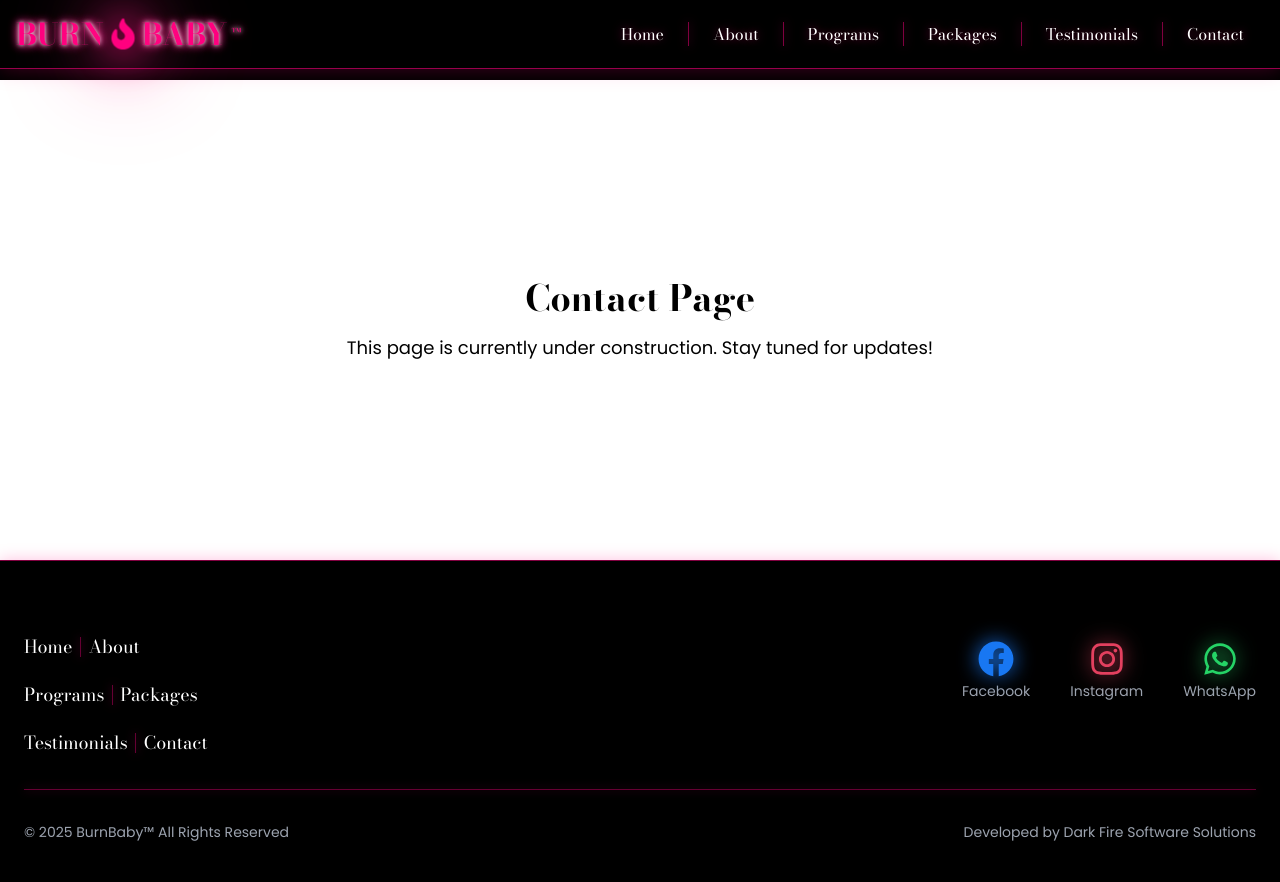
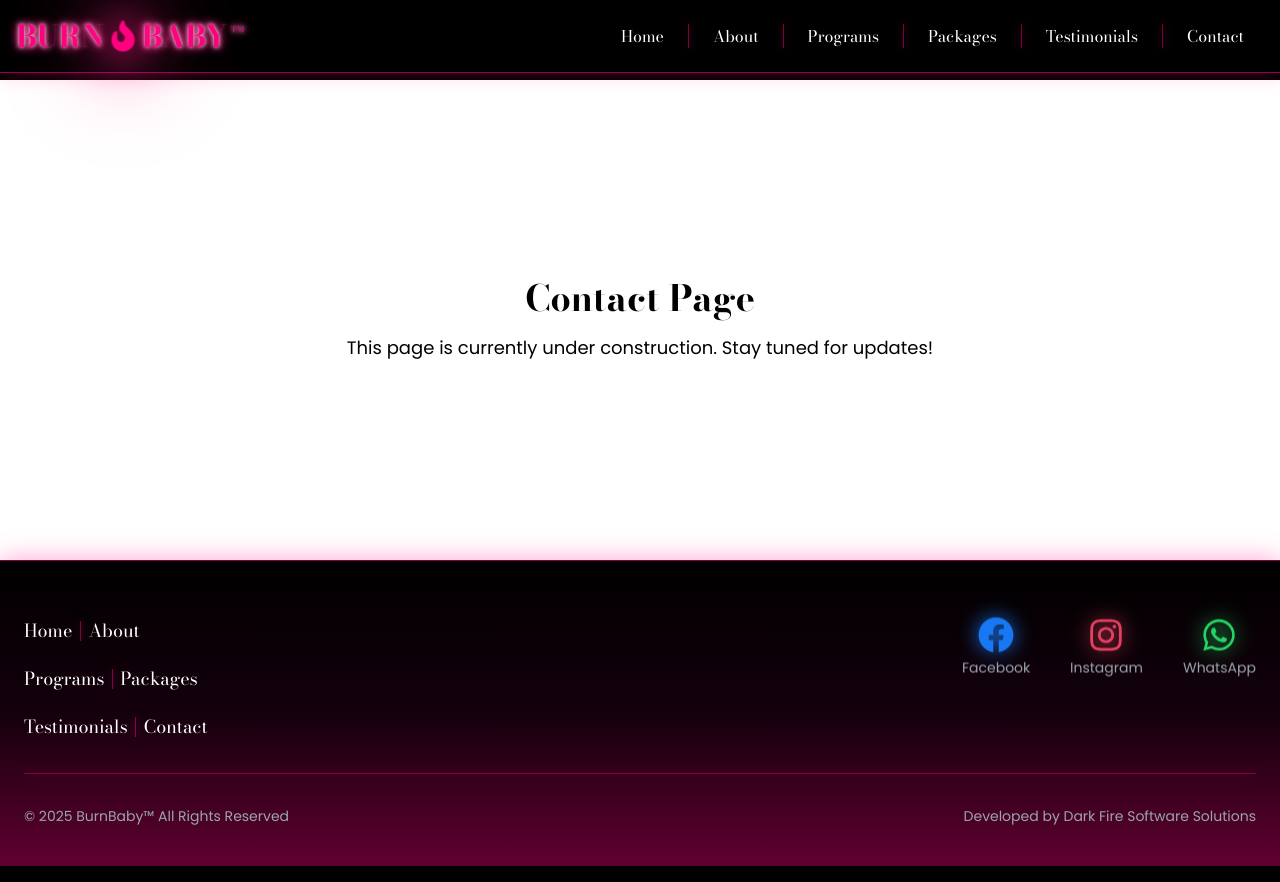
Before and after one commit to TimBarlow91/burnbaby, a React (Vite) app: page /contact in a window 1280 px wide. Built offline with nearby package versions, Linux system fonts and the light colour scheme.

Commit message:
Styling and animation changes

```diff
--- a/src/components/Footer.jsx
+++ b/src/components/Footer.jsx
@@ -1,4 +1,5 @@
 import { FaFacebook, FaInstagram, FaWhatsapp } from 'react-icons/fa';
+import { useEffect } from 'react';
 
 export default function Footer() {
     const linkPairs = [
@@ -6,39 +7,55 @@ export default function Footer() {
         ['Programs', 'Packages'],
         ['Testimonials', 'Contact'],
     ];
-    const toHref = (t) => `/${t.toLowerCase()}`;
+
+    const toHref = (t) => (t === 'Home' ? '/' : `/${t.toLowerCase()}`);
+
+    useEffect(() => {
+        const observer = new IntersectionObserver(
+            (entries) => {
+                entries.forEach((entry) => {
+                    const el = entry.target;
+                    if (entry.isIntersecting) {
+                        el.classList.add('footer-in-view');
+                    } else {
+                        el.classList.remove('footer-in-view'); // allows re-trigger on scroll
+                    }
+                });
+            },
+            { threshold: 0.2 }
+        );
+
+        document.querySelectorAll('.footer-anim').forEach((el) => observer.observe(el));
+        return () => observer.disconnect();
+    }, []);
 
     return (
-        <footer className="bg-black text-white py-10 border-t border-[#ff007f]/50 shadow-[0_0_15px_#ff007f40]">
-            <div className="max-w-7xl mx-auto px-6">
+        <footer className="relative text-white py-10 border-t border-[#ff007f]/50 shadow-[0_0_25px_#ff007f60] overflow-hidden">
+            {/* Background gradient: glowing pink fading into black toward center top */}
+            <div className="absolute inset-0 bg-gradient-to-t from-[#ff007f]/40 via-[#1a0010]/80 to-black opacity-95"></div>
 
-                {/* Top: Links (left) + Social (right) */}
-                <div className="flex flex-col md:flex-row justify-between items-start gap-10">
-
-                    {/* LEFT: two-at-a-time links with perfectly aligned vertical separator */}
-                    <div className="mt-8 space-y-5">
+            <div className="relative max-w-7xl mx-auto px-6 z-10">
+                {/* ROW on all sizes so left/right align on mobile, too */}
+                <div className="flex flex-row justify-between items-start gap-10">
+                    {/* Link sections (left) */}
+                    <div className="mt-4 space-y-5">
                         {linkPairs.map((pair, idx) => (
                             <div
                                 key={idx}
                                 className="grid grid-cols-[max-content_16px_max-content] items-center"
                             >
-                                {/* Link 1 */}
                                 <a
                                     href={toHref(pair[0])}
-                                    className="text-base md:text-lg transition hover:text-[#FF007F] hover:drop-shadow-[0_0_8px_#ff007f]"
+                                    className="text-base md:text-lg transition-all duration-300 hover:text-[#FF007F] hover:drop-shadow-[0_0_12px_#ff007f]"
                                 >
                                     {pair[0]}
                                 </a>
-
-                                {/* Fixed-width separator column (keeps bar perfectly aligned) */}
                                 <div className="flex justify-center">
-                                    <span className="block w-px h-5 bg-[#FF007F]/40 shadow-[0_0_8px_#ff007f80]" />
+                                    <span className="block w-px h-5 bg-[#FF007F]/50 shadow-[0_0_10px_#ff007f80]" />
                                 </div>
-
-                                {/* Link 2 */}
                                 <a
                                     href={toHref(pair[1])}
-                                    className="text-base md:text-lg transition hover:text-[#FF007F] hover:drop-shadow-[0_0_8px_#ff007f]"
+                                    className="text-base md:text-lg transition-all duration-300 hover:text-[#FF007F] hover:drop-shadow-[0_0_12px_#ff007f]"
                                 >
                                     {pair[1]}
                                 </a>
@@ -46,34 +63,47 @@ export default function Footer() {
                         ))}
                     </div>
 
-                    {/* RIGHT: Social icons (kept lower) */}
-                    <div className="mt-6 md:mt-10 flex items-start justify-start md:justify-end gap-8 md:gap-10 w-full md:w-auto">
-                        <div className="flex flex-col items-center">
-                            <a href="#" aria-label="Facebook"
-                                className="text-[#1877F2] text-3xl md:text-4xl hover:scale-110 transition drop-shadow-[0_0_10px_#1877F2]">
+                    {/* Social (right) — vertical on mobile, horizontal on desktop */}
+                    <div className="mt-4 w-auto flex justify-end">
+                        <div className="flex flex-col md:flex-row items-center gap-8 md:gap-10">
+                            <div className="flex flex-col items-center footer-anim">
+                                <a
+                                    href="#"
+                                    aria-label="Facebook"
+                                    className="text-[#1877F2] text-3xl md:text-4xl hover:scale-110 transition drop-shadow-[0_0_10px_#1877F2]"
+                                >
                                     <FaFacebook />
                                 </a>
                                 <p className="hidden md:block text-sm mt-1 text-gray-400">Facebook</p>
                             </div>
-                        <div className="flex flex-col items-center">
-                            <a href="#" aria-label="Instagram"
-                                className="text-[#E4405F] text-3xl md:text-4xl hover:scale-110 transition drop-shadow-[0_0_10px_#E4405F]">
+
+                            <div className="flex flex-col items-center footer-anim" style={{ transitionDelay: '80ms' }}>
+                                <a
+                                    href="#"
+                                    aria-label="Instagram"
+                                    className="text-[#E4405F] text-3xl md:text-4xl hover:scale-110 transition drop-shadow-[0_0_10px_#E4405F]"
+                                >
                                     <FaInstagram />
                                 </a>
                                 <p className="hidden md:block text-sm mt-1 text-gray-400">Instagram</p>
                             </div>
-                        <div className="flex flex-col items-center">
-                            <a href="#" aria-label="WhatsApp"
-                                className="text-[#25D366] text-3xl md:text-4xl hover:scale-110 transition drop-shadow-[0_0_10px_#25D366]">
+
+                            <div className="flex flex-col items-center footer-anim" style={{ transitionDelay: '160ms' }}>
+                                <a
+                                    href="#"
+                                    aria-label="WhatsApp"
+                                    className="text-[#25D366] text-3xl md:text-4xl hover:scale-110 transition drop-shadow-[0_0_10px_#25D366]"
+                                >
                                     <FaWhatsapp />
                                 </a>
                                 <p className="hidden md:block text-sm mt-1 text-gray-400">WhatsApp</p>
                             </div>
                         </div>
                     </div>
+                </div>
 
-                {/* Keep this divider + bottom row */}
-                <div className="w-full h-px bg-[#FF007F]/40 shadow-[0_0_10px_#ff007f70] my-8" />
+                {/* Divider */}
+                <div className="w-full h-px bg-[#FF007F]/40 shadow-[0_0_15px_#ff007f80] my-8" />
 
                 <div className="w-full flex justify-between items-center text-sm text-gray-400">
                     <p>© 2025 BurnBaby™ All Rights Reserved</p>
--- a/src/components/Navbar.jsx
+++ b/src/components/Navbar.jsx
@@ -1,10 +1,10 @@
-import { useState } from 'react'
-import { HiMenu, HiX } from 'react-icons/hi'
-import { FaFire } from "react-icons/fa";
-import { navLinks } from './navLinks'
+import { useState } from 'react';
+import { HiMenu, HiX } from 'react-icons/hi';
+import { FaFire } from 'react-icons/fa';
+import { navLinks } from './navLinks';
 
 export default function Navbar() {
-    const [isOpen, setIsOpen] = useState(false)
+    const [isOpen, setIsOpen] = useState(false);
 
     return (
         <nav className="w-full bg-black/95 text-white fixed top-0 left-0 z-50 border-b-[1.5px] border-[#ff007f]/60 shadow-[0_0_20px_#ff007f40]">
@@ -15,7 +15,8 @@ export default function Navbar() {
                     <span className="text-xl sm:text-2xl md:text-3xl">BURN</span>
                     <FaFire className="mx-1 text-[#FF007F] text-xl sm:text-2xl md:text-3xl flame-static-glow animate-flame-pulse" />
                     <span className="text-xl sm:text-2xl md:text-3xl">BABY</span>
-                    <span className="ml-1 text-xs sm:text-sm md:text-base align-top">™</span>
+                    {/* ™ stays original size */}
+                    <span className="ml-[3px] text-[1em] sm:text-[1.6em] md:text-[1.4em] align-super tracking-tight opacity-85">™</span>
                 </div>
 
                 {/* Desktop Menu */}
@@ -24,8 +25,13 @@ export default function Navbar() {
                         <li key={link.name} className="flex items-center">
                             <a
                                 href={link.href}
-                                className="px-5 text-white [text-shadow:_0_0_8px_#ff007f80]
-                transition hover:text-[#FF007F] hover:drop-shadow-[0_0_15px_#ff007f]"
+                                className="relative px-5 py-2 text-white transition-all duration-[750ms] ease-in-out transform
+                                hover:text-[#FF007F] hover:-translate-y-[3px]
+                                hover:drop-shadow-[0_0_25px_#ff007f]
+                                before:absolute before:inset-0 before:rounded-md before:opacity-0
+                                before:transition-all before:duration-[750ms] before:ease-in-out
+                                hover:before:opacity-100
+                                before:shadow-[0_0_30px_#ff007fb0,0_0_60px_#ff007f80,0_0_90px_#ff007f60]"
                             >
                                 {link.name}
                             </a>
@@ -38,26 +44,59 @@ export default function Navbar() {
 
                 {/* Mobile Hamburger */}
                 <div className="md:hidden">
-                    <button onClick={() => setIsOpen(!isOpen)} className="focus:outline-none">
-                        {isOpen ? (
+                    <button
+                        onClick={() => setIsOpen(!isOpen)}
+                        aria-expanded={isOpen}
+                        aria-controls="mobile-menu"
+                        className="focus:outline-none relative w-7 h-7 transition-transform duration-500 ease-in-out active:scale-95"
+                    >
+                        {/* Hamburger */}
+                        <div
+                            className={`absolute inset-0 flex items-center justify-center transition-all duration-500 ease-in-out
+                            ${isOpen ? 'rotate-180 scale-0 opacity-0' : 'rotate-0 scale-100 opacity-100'}`}
+                        >
+                            <HiMenu className="w-7 h-7 text-[#FF007F]" />
+                        </div>
+                        {/* X */}
+                        <div
+                            className={`absolute inset-0 flex items-center justify-center transition-all duration-500 ease-in-out
+                            ${isOpen ? 'rotate-0 scale-100 opacity-100' : '-rotate-180 scale-0 opacity-0'}`}
+                        >
                             <HiX className="w-7 h-7 text-[#FF007F]" />
-                        ) : (
-                            <HiMenu className="w-7 h-7 text-[#FF007F]" />
-                        )}
+                        </div>
                     </button>
                 </div>
             </div>
 
             {/* Mobile Menu */}
-            {isOpen && (
-                <ul className="md:hidden bg-black/95 flex flex-col items-center space-y-4 py-6 text-lg border-t border-[#FF007F]/40 shadow-[0_0_10px_#ff007f60]">
+            <div
+                id="mobile-menu"
+                className={`md:hidden transition-all duration-[1100ms] ease-[cubic-bezier(0.77,0,0.175,1)]`}
+                style={{
+                    transformOrigin: 'top right',
+                    transform: isOpen
+                        ? 'rotateY(0deg) rotateX(0deg) scale(1)'
+                        : 'rotateY(-85deg) rotateX(10deg) scale(0.9)',
+                    opacity: isOpen ? 1 : 0,
+                    perspective: '1200px',
+                    backgroundColor: 'rgba(0,0,0,0.95)',
+                    borderTop: '1px solid rgba(255,0,127,0.4)',
+                    boxShadow: isOpen
+                        ? '0 0 35px 10px rgba(255,0,127,0.45), 0 0 80px 25px rgba(255,0,127,0.2)'
+                        : '0 0 0 rgba(255,0,127,0)',
+                    transformStyle: 'preserve-3d',
+                    maxHeight: isOpen ? '480px' : '0px',
+                    overflow: 'hidden',
+                }}
+            >
+                <ul className="flex flex-col items-center space-y-5 py-6 pb-14 text-lg z-50 relative">
                     {navLinks.map((link, index) => (
                         <li key={link.name} className="w-full text-center">
                             <a
                                 href={link.href}
                                 onClick={() => setIsOpen(false)}
-                                className="block py-2 text-white [text-shadow:_0_0_8px_#ff007f80]
-                hover:text-[#FF007F] hover:drop-shadow-[0_0_15px_#ff007f]"
+                                className="block py-2 text-white transition-all duration-300
+                                hover:text-[#FF007F] hover:drop-shadow-[0_0_15px_#ff007f] active:scale-95"
                             >
                                 {link.name}
                             </a>
@@ -67,7 +106,7 @@ export default function Navbar() {
                         </li>
                     ))}
                 </ul>
-            )}
+            </div>
         </nav>
-    )
+    );
 }
--- a/src/index.css
+++ b/src/index.css
@@ -91,3 +91,85 @@ html {
   filter:
     drop-shadow(0 0 2px #ff007f) drop-shadow(0 0 3px #ff4fa3);
 }
+
+/* Heartbeat Animation */
+@keyframes heartbeat {
+
+  0%,
+  100% {
+    transform: scale(1);
+    filter: drop-shadow(0 0 6px white);
+  }
+
+  50% {
+    transform: scale(1.2);
+    filter: drop-shadow(0 0 14px white);
+  }
+}
+
+.animate-heartbeat {
+  animation: heartbeat 1.8s ease-in-out infinite;
+}
+
+/* Flame Flicker Animation */
+@keyframes flame-flicker {
+
+  0%,
+  100% {
+    transform: scale(1);
+    opacity: 0.9;
+  }
+
+  40% {
+    transform: scale(1.05);
+    opacity: 1;
+  }
+
+  60% {
+    transform: scale(0.95);
+    opacity: 0.8;
+  }
+}
+
+.animate-flame-flicker {
+  animation: flame-flicker 1.5s ease-in-out infinite;
+}
+
+/* Leaf Sway Animation */
+@keyframes leaf-sway {
+
+  0%,
+  100% {
+    transform: rotate(0deg);
+  }
+
+  50% {
+    transform: rotate(5deg);
+  }
+}
+
+.animate-leaf-sway {
+  animation: leaf-sway 2.5s ease-in-out infinite;
+}
+
+/* slide-up animation that re-triggers via class toggle */
+@keyframes footer-slide-up {
+  0% {
+    transform: translateY(18px);
+    opacity: 0.4;
+  }
+
+  100% {
+    transform: translateY(0);
+    opacity: 1;
+  }
+}
+
+/* default state is visible */
+.footer-anim {
+  will-change: transform, opacity;
+}
+
+.footer-anim.footer-in-view {
+  animation: footer-slide-up 0.6s cubic-bezier(0.33, 1, 0.68, 1) forwards;
+}
```
Also changed, not shown: src/components/Hero.jsx (+15 -5 lines), src/components/Pillars.jsx (+32 -14 lines). Lines whose indentation alone changed are shown as unchanged.
